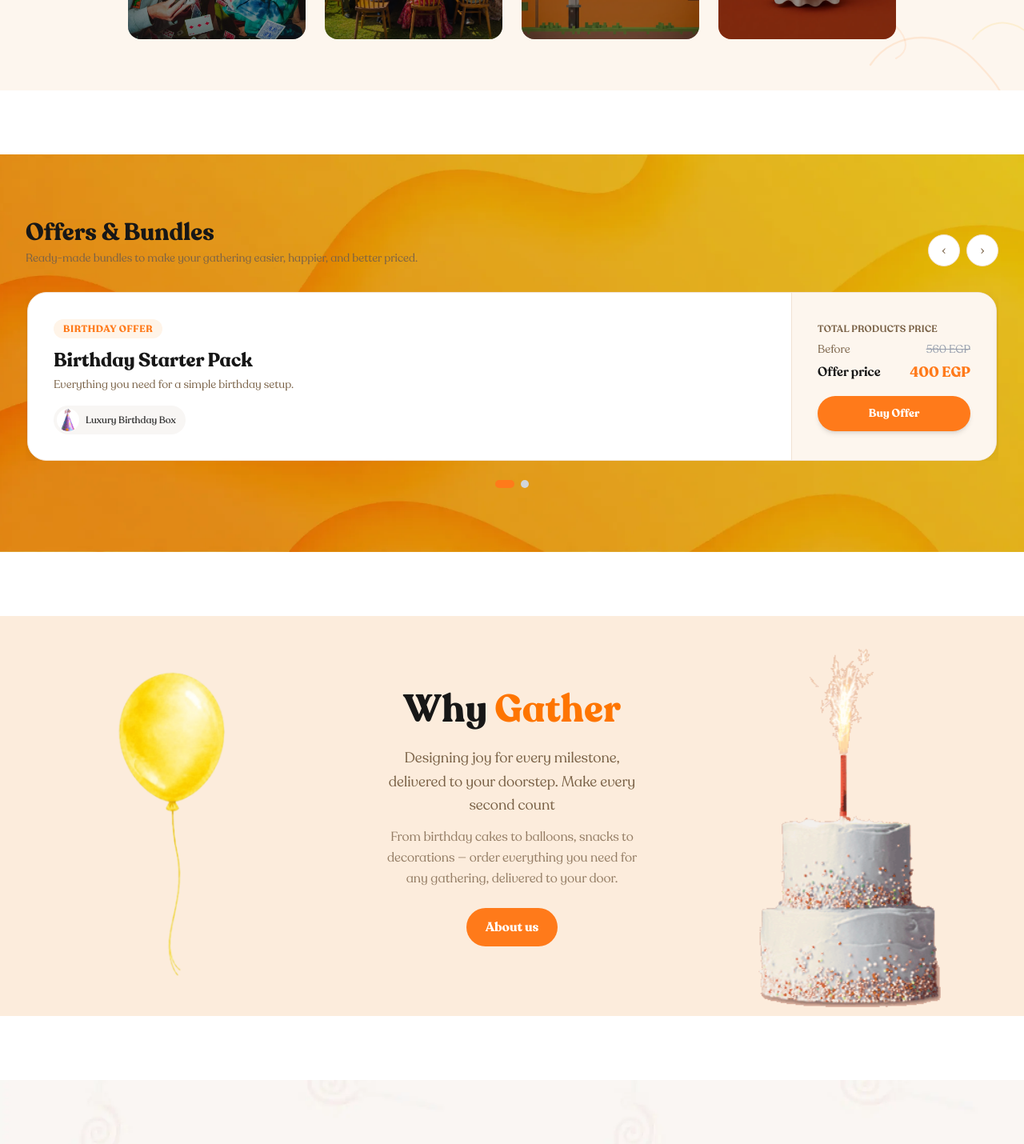
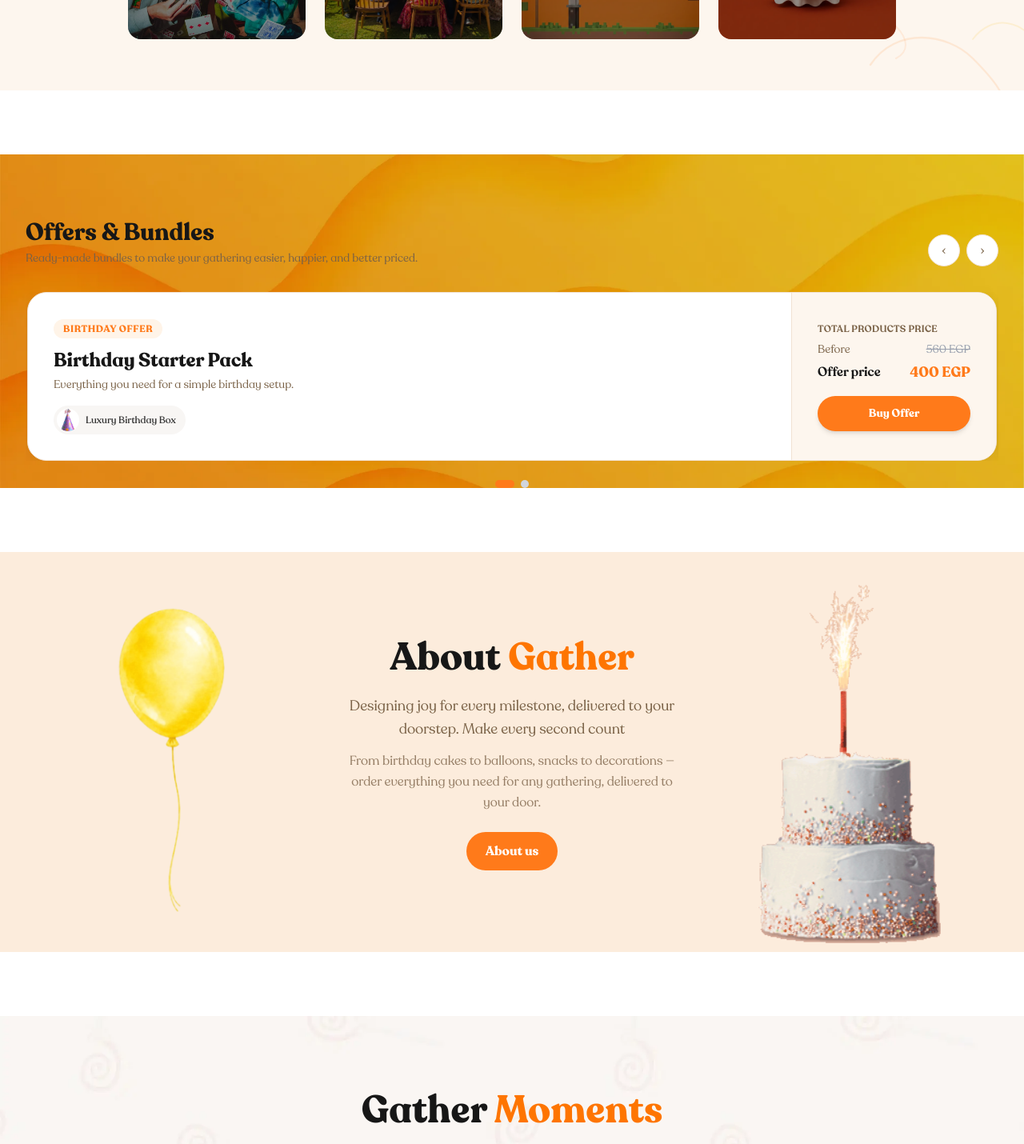
Before and after one commit to Word-of-Mouth-Marketing-agency/gather, a Next.js app: page / in a window 1280 px wide. Shown: the part 3030-4460 px from the top of the page at 80% size. Built offline with nearby package versions, Linux system fonts and the light colour scheme.

Commit message:
fix: rename Why Gather to About Gather, tighten spacing, remove text padding

```diff
--- a/src/components/sections/AboutGatherSection.tsx
+++ b/src/components/sections/AboutGatherSection.tsx
@@ -28,7 +28,7 @@ export default function AboutGatherSection({
             )}
           </div>
 
-          <div className="flex items-center justify-center px-6 sm:px-10 lg:px-12 py-10 lg:py-16">
+          <div className="flex items-center justify-center py-10 lg:py-16">
             <div className="max-w-lg text-center">
               <h2 className="text-3xl sm:text-4xl lg:text-5xl font-black text-[#171717] leading-tight">
                 {parts.map((part, i) =>
--- a/src/components/sections/OffersBundlesSection.tsx
+++ b/src/components/sections/OffersBundlesSection.tsx
@@ -29,7 +29,7 @@ export default function OffersBundlesSection({ title, subtitle }: OffersGridSect
   if (total === 0) return null
 
   return (
-    <section className="relative w-full bg-cover bg-center bg-no-repeat py-16 sm:py-20"
+    <section className="relative w-full bg-cover bg-center bg-no-repeat pt-16 sm:pt-20 pb-0"
       style={{ backgroundImage: "url('/assets/gather/offers-bg.webp')" }}
     >
       <div className="absolute inset-0 bg-black/10" />
--- a/src/data/pages.json
+++ b/src/data/pages.json
@@ -72,7 +72,7 @@
         "order": 6,
         "visible": true,
         "props": {
-          "title": "Why Gather",
+          "title": "About Gather",
           "subtitle": "Designing joy for every milestone, delivered to your doorstep. Make every second count",
           "body": "From birthday cakes to balloons, snacks to decorations — order everything you need for any gathering, delivered to your door.",
           "ctaText": "About us",
```
